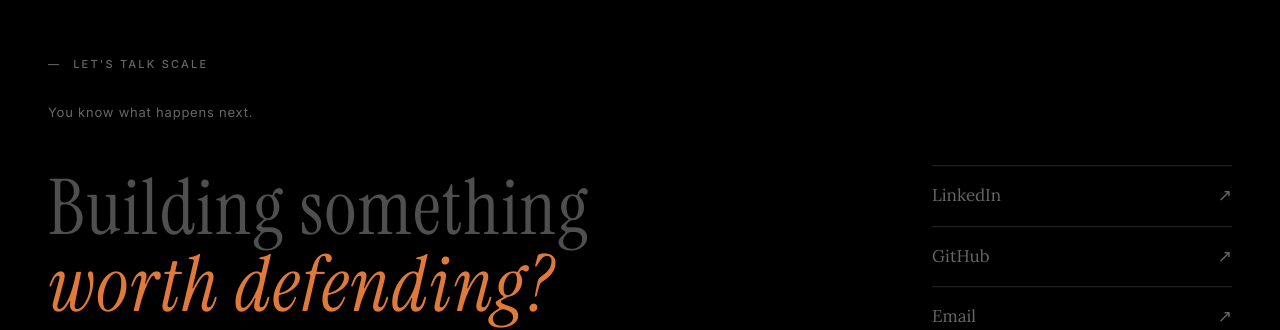
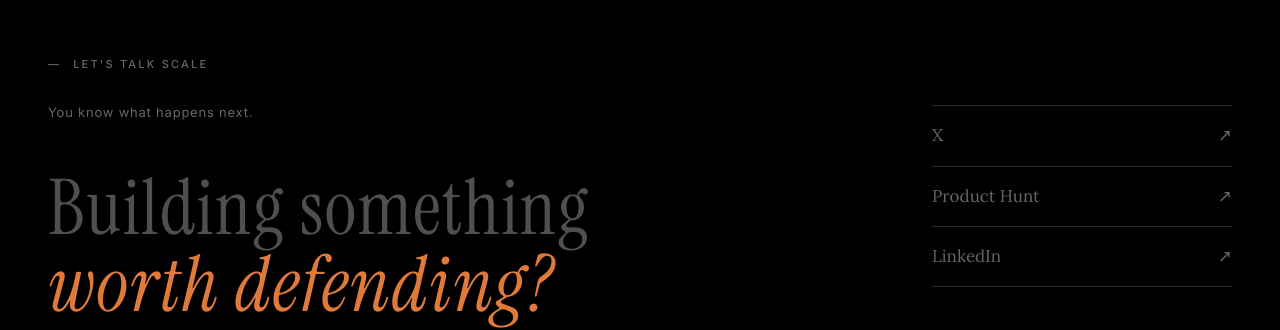
Before and after one commit to Dhanishta-codes/Portfolio, a plain HTML site: page index.html in a window 1280 px wide. Shown: the part 2207-2537 px from the top of the page. Drawn offline with nearby package versions, Linux system fonts and the light colour scheme; a web font is replaced by a local one.

Commit message:
Add X and Product Hunt links to portfolio footer

```diff
--- a/index.html
+++ b/index.html
@@ -401,6 +401,8 @@ nav{
   </div>
   <div class="c-right">
     <div class="c-links">
+      <a href="https://x.com/Dhanishta_X" target="_blank" rel="noopener noreferrer" class="c-link">X <span>↗</span></a>
+      <a href="https://www.producthunt.com/@dhanishta_likhar" target="_blank" rel="noopener noreferrer" class="c-link">Product Hunt <span>↗</span></a>
       <a href="https://www.linkedin.com/in/dhanishta-s-likhar-091725293/" target="_blank" rel="noopener noreferrer" class="c-link">LinkedIn <span>↗</span></a>
       <a href="https://github.com/Dhanishta-codes" target="_blank" rel="noopener noreferrer" class="c-link">GitHub <span>↗</span></a>
       <a href="mailto:dhanishtalikhar06@gmail.com" class="c-link">Email <span>↗</span></a>
```
